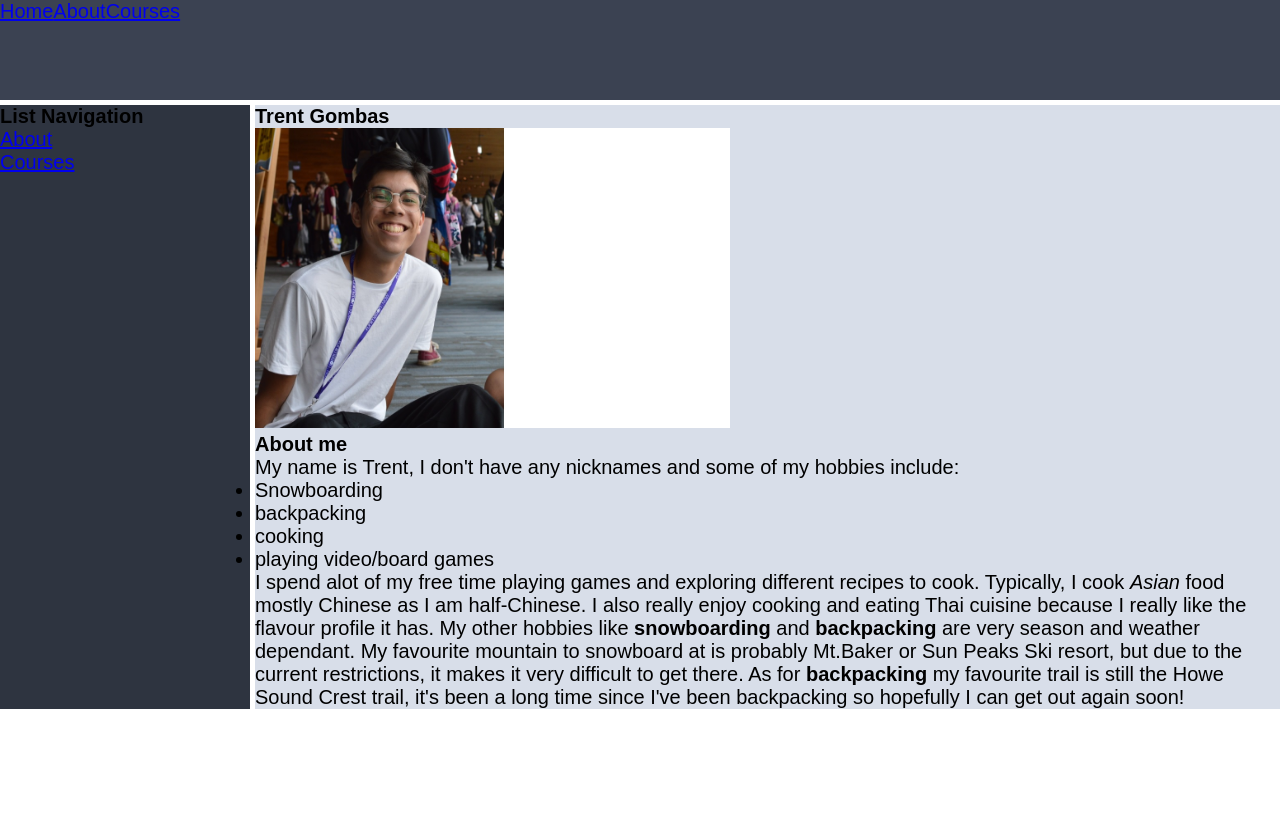
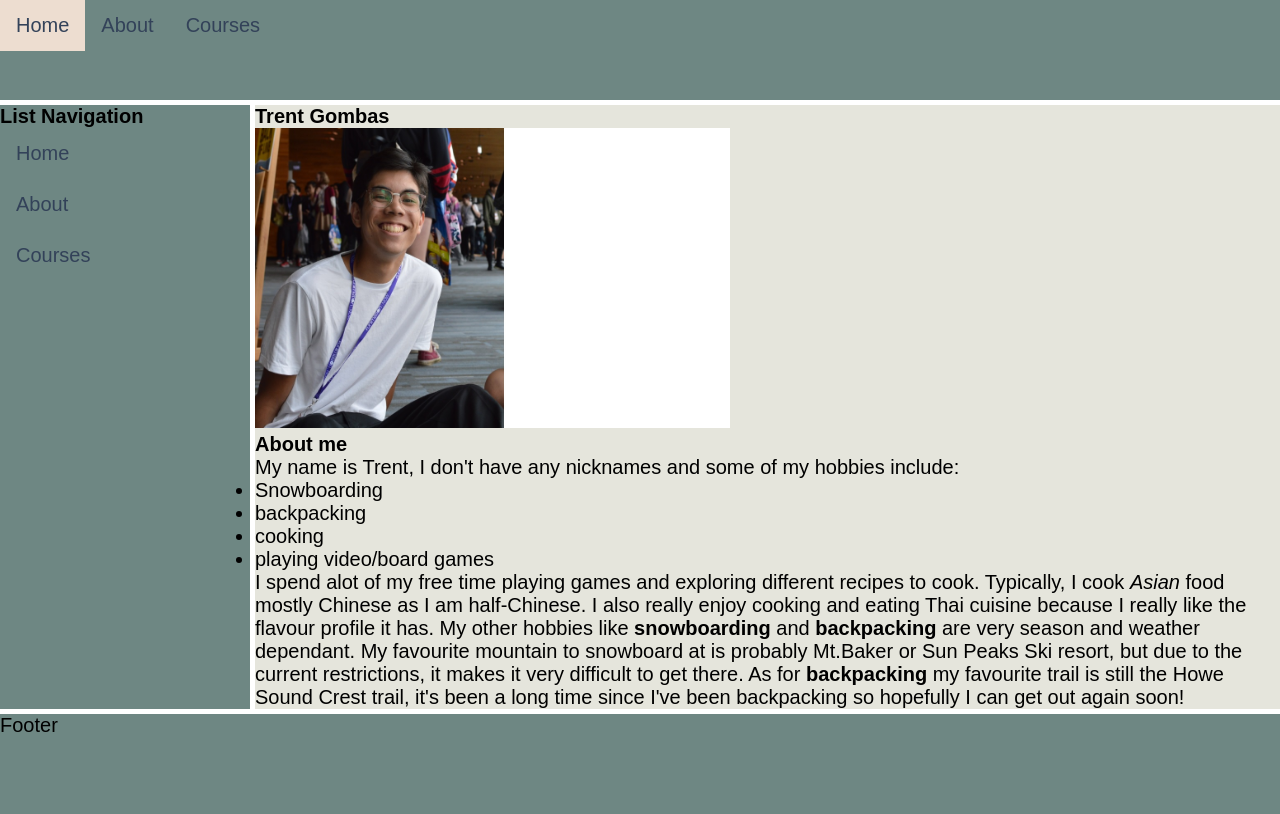
Before and after one commit to t-gomb/lab-week-8, a plain HTML site: page Personal Website/page/about.html in a window 1280 px wide. Drawn offline with Linux system fonts and the light colour scheme.

Commit message:
fixed_links_colors

```diff
--- a/Personal Website/CSS/Style.css
+++ b/Personal Website/CSS/Style.css
@@ -25,24 +25,24 @@ img{
 }
 .header{
     grid-area: h;
-    background-color: #3b4252;
+    background-color: #6e8783;
 
 }
 
 .side {
     grid-area: s;
-    background-color: #2e3440;
+    background-color: #6e8783;
 
 }
 
 .main {
     grid-area: m;
-    background-color: #d8dee9;
+    background-color: #e5e5dc;
 
 }
 footer{
     grid-area: f;
-    background-color: #3b4252;
+    background-color: #6e8783;
 }
 
 
@@ -53,3 +53,23 @@ footer{
     display: flex;
     flex-direction: row;
 }
+li a {
+    display: block;
+    color: #334259;
+    text-align: left;
+    padding: 14px 16px;
+    text-decoration: none;
+}
+li a:hover {
+    background-color: #edddd0;
+}
+ul a {
+    display: block;
+    color: #334259;
+    text-align: left;
+    padding: 14px 16px;
+    text-decoration: none;
+}
+ul a:hover {
+    background-color: #edddd0;
+}
--- a/Personal Website/page/about.html
+++ b/Personal Website/page/about.html
@@ -17,6 +17,7 @@
             </nav>
             <nav class="side">
                 <h1>List Navigation</h1>
+                <ul><a href="../index.html">Home</a></ul>
                 <ul><a href="../page/about.html">About</a></ul>
                 <ul><a href="../page/courses.html">Courses</a></ul>
             </nav>
@@ -42,6 +43,7 @@
                 soon!
                 </p>
             </div>
+            <footer>Footer</footer>
         </div>
     </body>
 </html>
```
Also changed, not shown: Personal Website/index.html (+1 -0 lines).
